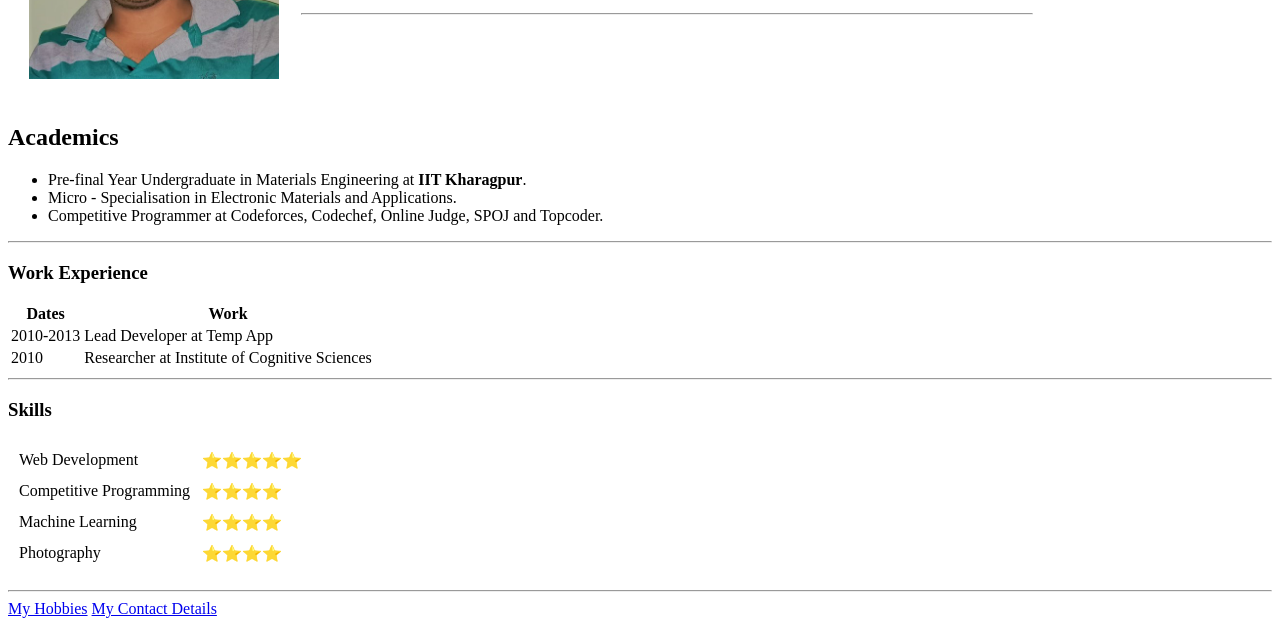
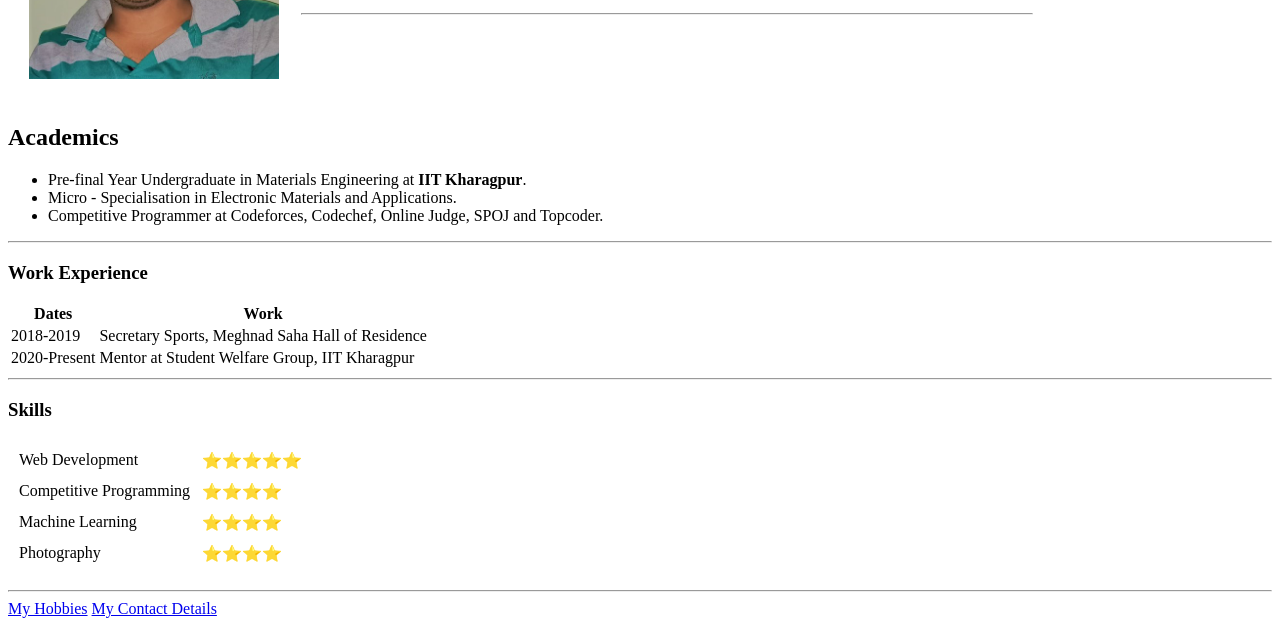
Before and after one commit to sumanthpalla/Portfolio, a plain HTML site: page index.html in a window 1280 px wide. Shown: the part 200-826 px from the top of the page. Drawn offline with Linux system fonts and the light colour scheme.

Commit message:
Update index.html

```diff
--- a/index.html
+++ b/index.html
@@ -38,12 +38,12 @@
                 </tr>
             </thead>
             <tr>
-              <td>2010-2013</td>
-              <td>Lead Developer at Temp App</td>
+              <td>2018-2019</td>
+              <td>Secretary Sports, Meghnad Saha Hall of Residence</td>
             </tr>
             <tr>
-              <td>2010</td>
-              <td>Researcher at Institute of Cognitive Sciences</td>
+              <td>2020-Present</td>
+              <td>Mentor at Student Welfare Group, IIT Kharagpur</td>
             </tr>
         </table>
         <hr>
```
